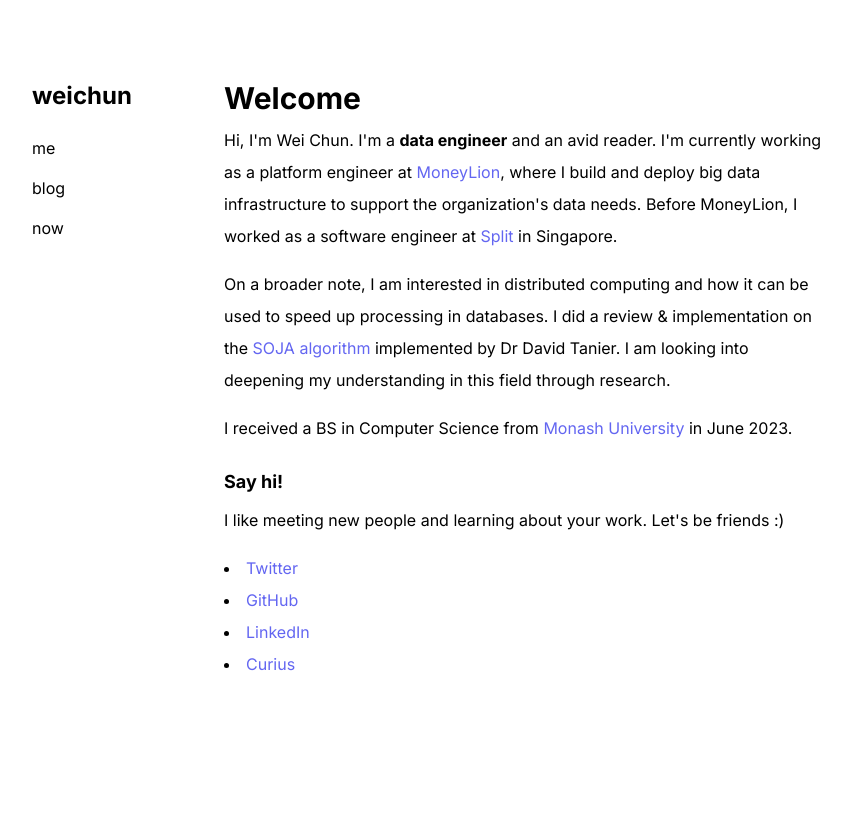
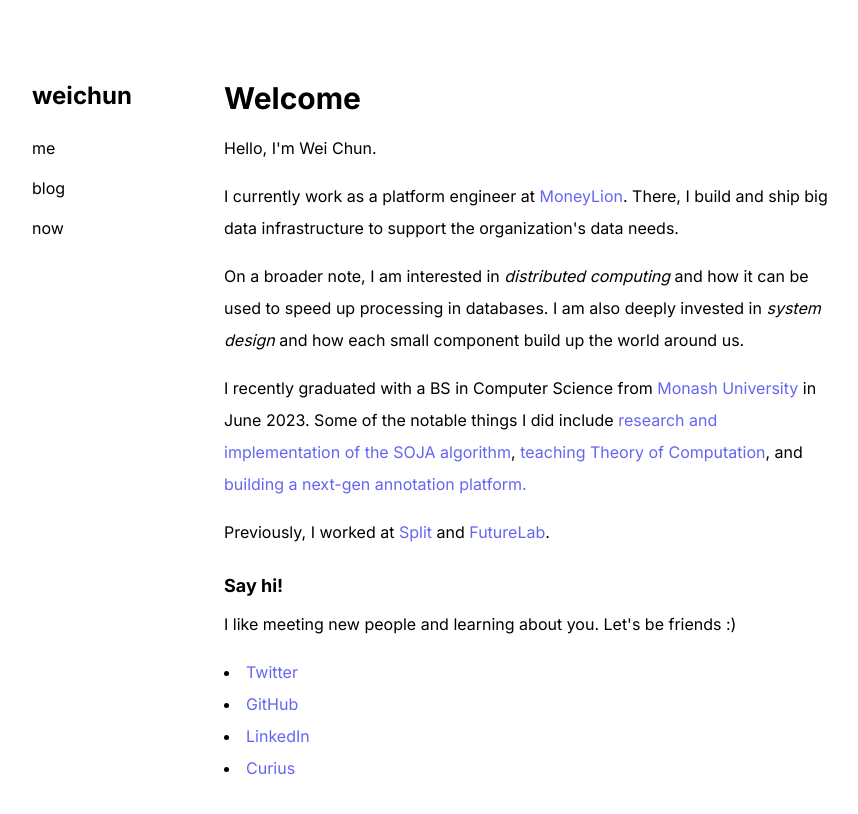
Before and after one commit to weichunnn/weichun.xyz, a Next.js app: page /me in a window 1280 px wide. Shown: the top 814 px of the page, without its empty margins (208-1066 px from the left). Built offline with nearby package versions, Linux system fonts and the light colour scheme.

Commit message:
Update Introduction

```diff
--- a/app/me/page.tsx
+++ b/app/me/page.tsx
@@ -5,37 +5,46 @@ export default function Page() {
   return (
     <>
       <Header title={"Welcome"} />
-      <p>
-        Hi, I'm Wei Chun. I'm a <b>data engineer</b> and an avid reader. I'm
-        currently working as a platform engineer at{" "}
-        <CustomLink href="https://www.moneylion.com/">MoneyLion</CustomLink>,
-        where I build and deploy big data infrastructure to support the
-        organization's data needs. Before MoneyLion, I worked as a software
-        engineer at{" "}
-        <CustomLink href="https://paywithsplit.co/">Split</CustomLink> in
-        Singapore.
+      <p className="mt-4">Hello, I'm Wei Chun.</p>
+
+      <p className="mt-4">
+        I currently work as a platform engineer at{" "}
+        <CustomLink href="https://www.moneylion.com/">MoneyLion</CustomLink>.
+        There, I build and ship big data infrastructure to support the
+        organization's data needs.
       </p>
       <p className="mt-4">
-        On a broader note, I am interested in distributed computing and how it
-        can be used to speed up processing in databases. I did a review &
-        implementation on the{" "}
-        <CustomLink href="https://github.com/weichunnn/soja/blob/main/reports/Code%20Report.pdf">
-          SOJA algorithm
-        </CustomLink>{" "}
-        implemented by Dr David Tanier. I am looking into deepening my
-        understanding in this field through research.
+        On a broader note, I am interested in <i>distributed computing</i> and
+        how it can be used to speed up processing in databases. I am also deeply
+        invested in <i>system design</i> and how each small component build up
+        the world around us.
       </p>
       <p className="mt-4">
-        I received a BS in Computer Science from{" "}
+        I recently graduated with a BS in Computer Science from{" "}
         <CustomLink href="https://www.monash.edu/">
           Monash University
         </CustomLink>{" "}
-        in June 2023.
+        in June 2023. Some of the notable things I did include{" "}
+        <CustomLink href="https://github.com/weichunnn/soja/tree/main">
+          research and implementation of the SOJA algorithm
+        </CustomLink>
+        ,{" "}
+        <CustomLink href="https://handbook.monash.edu/2024/units/FIT2014?year=2024">
+          teaching Theory of Computation
+        </CustomLink>
+        , and{" "}
+        <CustomLink href="https://drive.google.com/file/d/1SqZ1HeCXPcry34NxDlm2OJKbznOw_LE8/view?usp=sharing">
+          building a next-gen annotation platform.
+        </CustomLink>
+      </p>
+      <p className="mt-4">
+        Previously, I worked at{" "}
+        <CustomLink href="https://paywithsplit.co/">Split</CustomLink> and{" "}
+        <CustomLink href="https://futurelab.my/">FutureLab</CustomLink>.
       </p>
       <h2 className="mt-6 font-bold text-lg">Say hi!</h2>
       <p className="mt-2 mb-4">
-        I like meeting new people and learning about your work. Let's be friends
-        :)
+        I like meeting new people and learning about you. Let's be friends :)
       </p>
       <ul className="list-disc">
         <li>
--- a/app/now/page.tsx
+++ b/app/now/page.tsx
@@ -17,7 +17,6 @@ export default function Page() {
         <li>Capturing daily learning through writing</li>
         <li>More hackathons</li>
         <li>Applying to Grad School</li>
-        <li>Reading up on Lakehouse Approach</li>
         <li>Trying to contribute to OSS</li>
       </ul>
     </>
```
